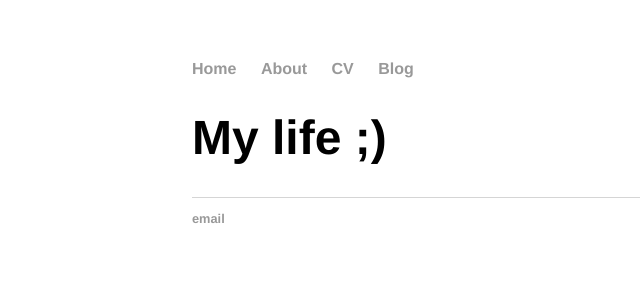
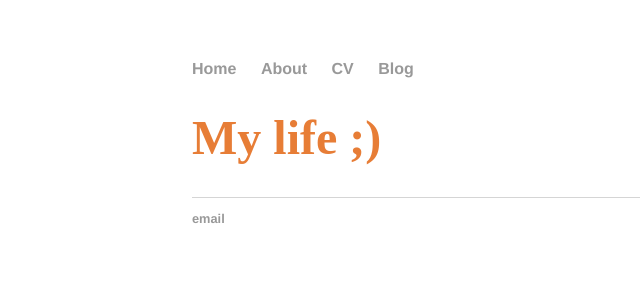
Before and after one commit to fnaqvi2151/fnaqvi2151.github.io, a Jekyll site: the page built from about/index.html, in a window 1280 px wide. Shown: the top 300 px of the page, without its empty margins (0-640 px from the left). Built offline with Jekyll 4.4.1, drawn with Linux system fonts in a browser that asks for light colours.

Commit message:
Update main.css

```diff
--- a/css/main.css
+++ b/css/main.css
@@ -21,7 +21,8 @@ a:hover {
 }
 h1 {
     font-size: 3em;
-    font-family:'Helvetica', 'Arial', 'Sans-Serif';
+    font-family:'Times New Roman';
+    color: #e77d36;
 }
 p {
     font-size: 1.5em;
```
